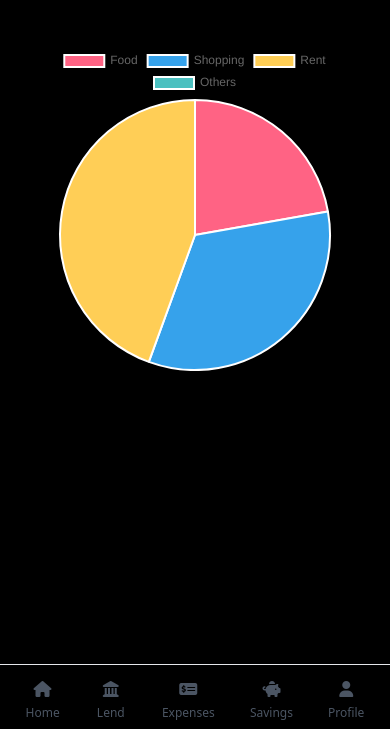
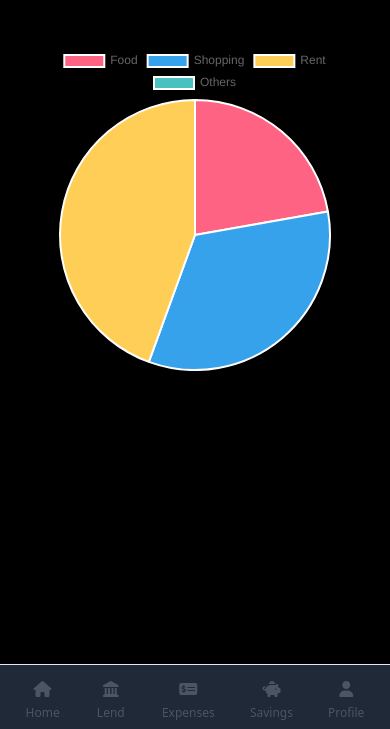
Before and after one commit to vaibhavkothari33/PaiseKaHisab, a plain HTML site: page dist/loan.html in a window 390 px wide. Shown: the part 115-844 px from the top of the page. Drawn offline with nearby package versions, Linux system fonts and the light colour scheme.

Commit message:
day 1 end

```diff
--- a/dist/loan.html
+++ b/dist/loan.html
@@ -23,8 +23,8 @@
   </main>
 
   <!-- Bottom Nav for Mobile -->
-  <nav class="fixed bottom-0 left-0 w-full border-t border-gray-200 md:hidden">
-    <div class="flex justify-around items-center p-2">
+  <nav class="fixed bottom-0 left-0 w-full border-t bg-gray-800 border-gray-200 md:hidden">
+    <div class="flex justify-around items-center p-2 ">
       <a href="home.html" class="text-gray-600 flex flex-col items-center"><i class="fa-solid fa-house p-2"></i>
         <!-- <svg class="w-6 h-6" fill="none" stroke="currentColor" viewBox="0 0 24 24" xmlns="http://www.w3.org/2000/svg"><path stroke-linecap="round" stroke-linejoin="round" stroke-width="2" d="M12 19V6m-7 7l7-7 7 7"/></svg> -->
         <span class="text-xs">Home</span>
```
